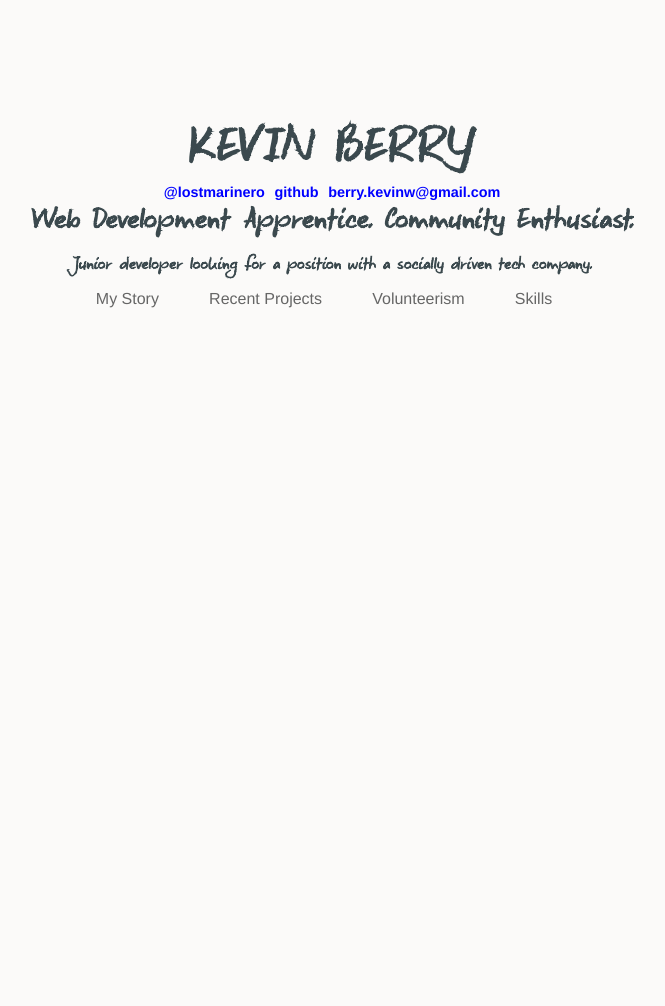
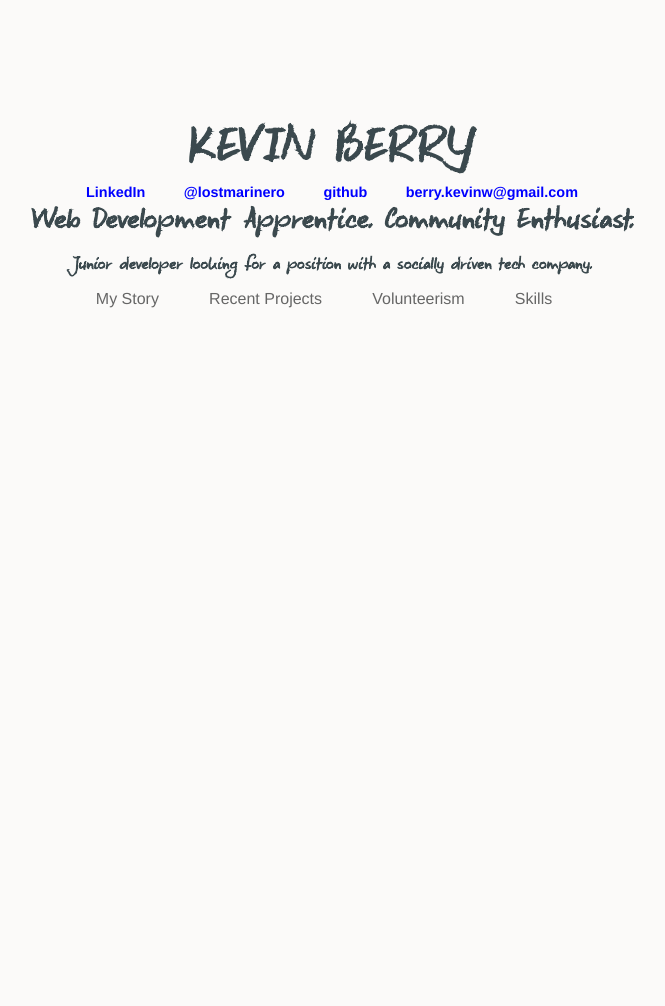
Before and after one commit to kbsail/kbsail-kbsail.github.io, a Jekyll site: the page built from index.html, in a window 1280 px wide. Shown: the whole page, without its empty margins (308-973 px from the left). Built offline with Jekyll 4.4.1, drawn with Linux system fonts in a browser that asks for light colours; Markdown is read by kramdown in place of the engine named in the settings.

Commit message:
added linkedin to my profile

```diff
--- a/_includes/header.html
+++ b/_includes/header.html
@@ -23,6 +23,7 @@
     <h1>Kevin Berry</h1>
 
     <nav>
+      <a class="icon linkedin" href="http://www.linkedin.com/in/kevinberry1" title="Linkedin" target="_blank">LinkedIn</a>
       <a class="icon twitter" href="http://twitter.com/lostmarinero" title="Twitter" target="_blank">@lostmarinero</a>
       <a class="icon github" href="http://github.com/kbsail" title="Github" target="_blank">github</a>
       <a class="icon email" href="mailto:berry.kevinw@gmail.com" title="Email" target="_blank">berry.kevinw@gmail.com</a>
--- a/assets/css/screen.css
+++ b/assets/css/screen.css
@@ -162,7 +162,7 @@ nav {
   /* line 74, ../scss/screen.scss */
   nav a {
     display: inline;
-    padding: 0;
+    padding: 0 1em;
     margin: 0;
     overflow: hidden;
     *zoom: 1;
--- a/assets/scss/screen.scss
+++ b/assets/scss/screen.scss
@@ -73,7 +73,7 @@ nav {
   margin-top: 0;
   a {
     display: inline;
-    padding: 0;
+    padding: 0 1em;
     margin: 0;
     @include clearfix;
     text-decoration: none;
```
